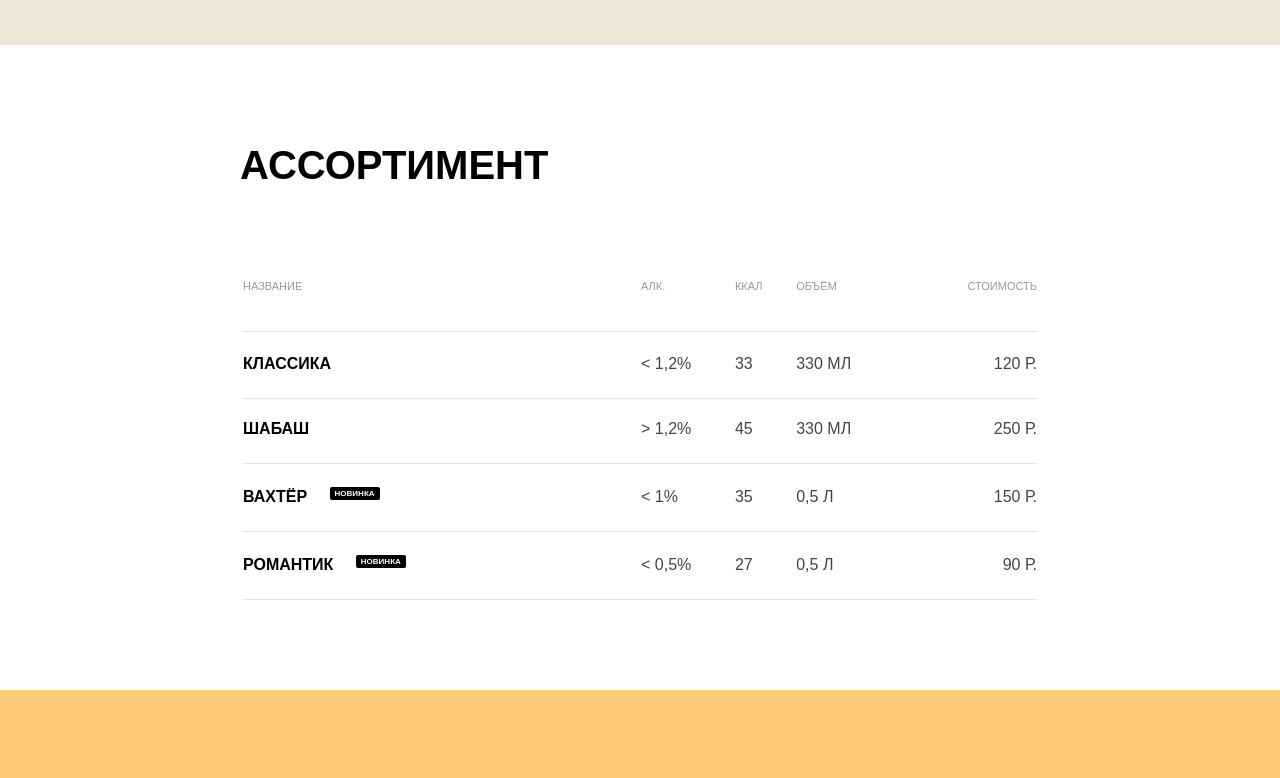
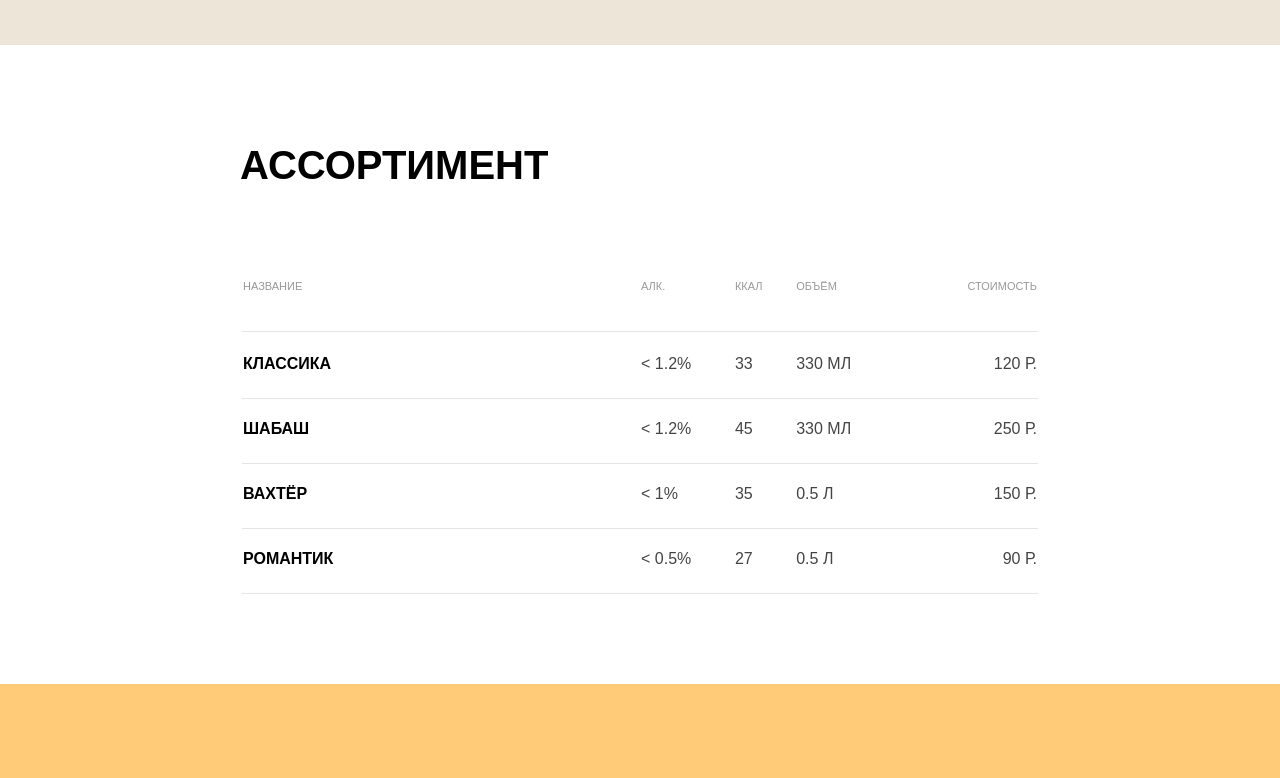
Before and after one commit to apachqq/layout-keks-final, a Vue app: page / in a window 1280 px wide. Shown: the part 3160-3938 px from the top of the page. Built offline with nearby package versions, Linux system fonts and the light colour scheme.

Commit message:
mocks-in-assortment

```diff
--- a/src/App.vue
+++ b/src/App.vue
@@ -9,7 +9,7 @@
 
     <press-about-us></press-about-us>
 
-    <the-assortment></the-assortment>
+    <the-assortment :assortment="assortment"></the-assortment>
 
     <order-form></order-form>
 
@@ -29,12 +29,14 @@
 
     import { offers } from '@/mocks/mocks'
     import { advantageText } from '@/mocks/mocks'
+    import { assortment } from '@/mocks/mocks'
 
     export default {
         data() {
             return {
                 offers: offers,
-                advantageText: advantageText
+                advantageText: advantageText,
+                assortment: assortment
             }
         },
         components: {TheHeader, OfferList, TheFooter, AboutUs, HistoryOfKvass, PressAboutUs, TheAssortment, OrderForm}
--- /dev/null
+++ b/src/components/AssortmentItem.vue
@@ -0,0 +1,22 @@
+<template>
+    <tr>
+        <td class="assortment__name" scope="row">{{ oneItem.name }}</td>
+        <td>&lt; {{ oneItem.alcohol }}</td>
+        <td>{{ oneItem.calorie }}</td>
+        <td>{{ oneItem.size }}</td>
+        <td>{{ oneItem.price }}</td>
+    </tr>
+</template>
+
+<script>
+    export default {
+        props: {
+            oneItem: {
+                type: Object
+            }
+        }
+    }
+</script>
+
+<style scoped>
+</style>
--- a/src/components/TheAssortment.vue
+++ b/src/components/TheAssortment.vue
@@ -13,36 +13,13 @@
                 </tr>
                 </thead>
                 <tbody>
-                <tr>
-                    <td class="assortment__name" scope="row">Классика</td>
-                    <td>&lt; 1,2%</td>
-                    <td>33</td>
-                    <td>330 мл</td>
-                    <td>120 Р.</td>
-                </tr>
-                <tr>
-                    <td class="assortment__name" scope="row">Шабаш</td>
-                    <td>&gt; 1,2%</td>
-                    <td>45</td>
-                    <td>330 мл</td>
-                    <td>250 Р.</td>
-                </tr>
-                <tr class="assortment--new">
-                    <td class="assortment__name" scope="row">Вахтёр <sup class="assortment__new-tag">Новинка</sup>
-                    </td>
-                    <td>&lt; 1%</td>
-                    <td>35</td>
-                    <td>0,5 л</td>
-                    <td>150 Р.</td>
-                </tr>
-                <tr class="assortment--new">
-                    <td class="assortment__name" scope="row">Романтик <sup class="assortment__new-tag">Новинка</sup>
-                    </td>
-                    <td>&lt; 0,5%</td>
-                    <td>27</td>
-                    <td>0,5 л</td>
-                    <td>90 Р.</td>
-                </tr>
+
+                <assortment-item
+                        v-for="oneItem in assortment"
+                        :key="assortment.id"
+                        :oneItem="oneItem"
+                ></assortment-item>
+
                 </tbody>
             </table>
         </div>
@@ -50,6 +27,16 @@
 </template>
 
 <script>
+    import AssortmentItem from '@/components/AssortmentItem'
+
+    export default {
+        props: {
+            assortment: {
+                type: Array
+            }
+        },
+        components: {AssortmentItem}
+    }
 </script>
 
 <style scoped>
--- a/src/mocks/mocks.js
+++ b/src/mocks/mocks.js
@@ -38,3 +38,38 @@ export const advantageText = [
         text: 'Человек это то, что он ест и пьёт. У нас только качественные ингредиенты.'
     }
 ];
+
+export const assortment = [
+    {
+        id: 1,
+        name: 'Классика',
+        alcohol: '1.2%',
+        calorie: 33,
+        size: '330 МЛ',
+        price: '120 Р.'
+    },
+    {
+        id: 2,
+        name: 'Шабаш',
+        alcohol: '1.2%',
+        calorie: 45,
+        size: '330 МЛ',
+        price: '250 Р.'
+    },
+    {
+        id: 3,
+        name: 'Вахтёр',
+        alcohol: '1%',
+        calorie: 35,
+        size: '0.5 Л',
+        price: '150 Р.'
+    },
+    {
+        id: 4,
+        name: 'Романтик',
+        alcohol: '0.5%',
+        calorie: 27,
+        size: '0.5 Л',
+        price: '90 Р.'
+    }
+]
```
